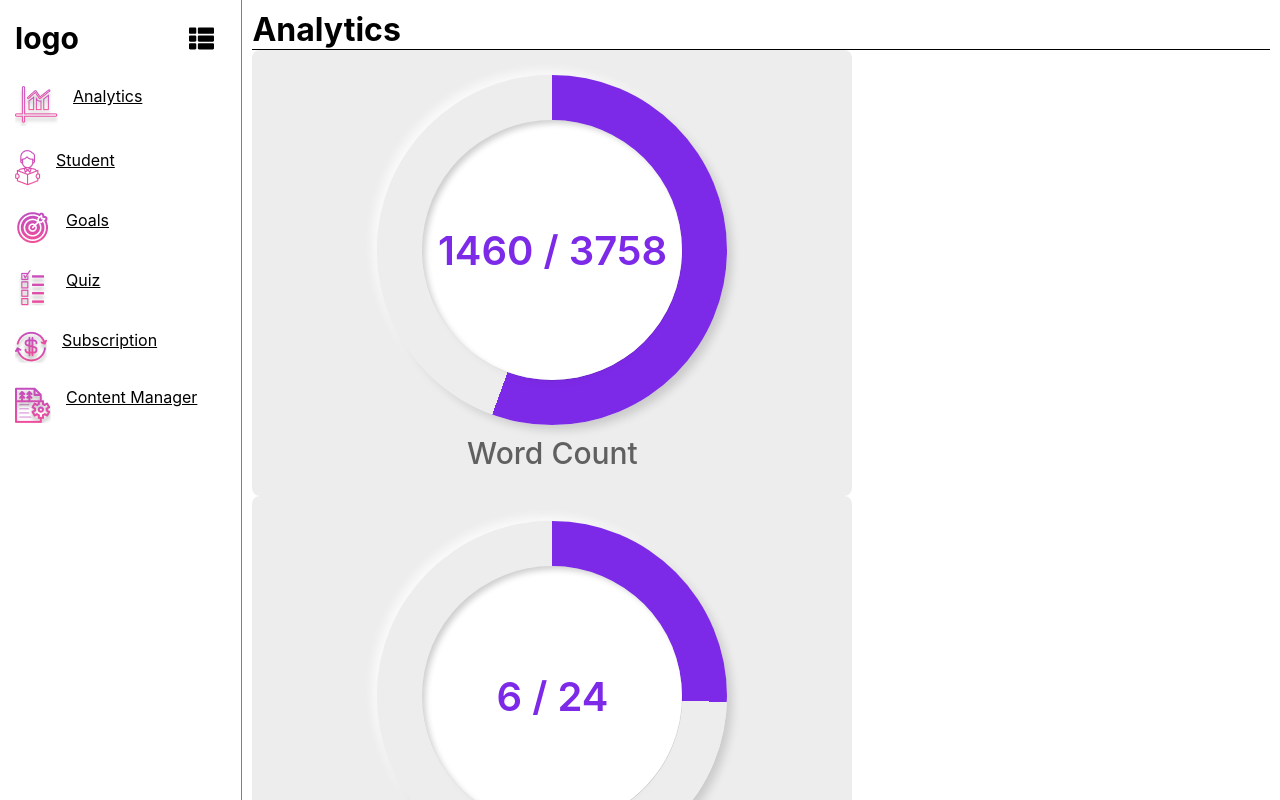
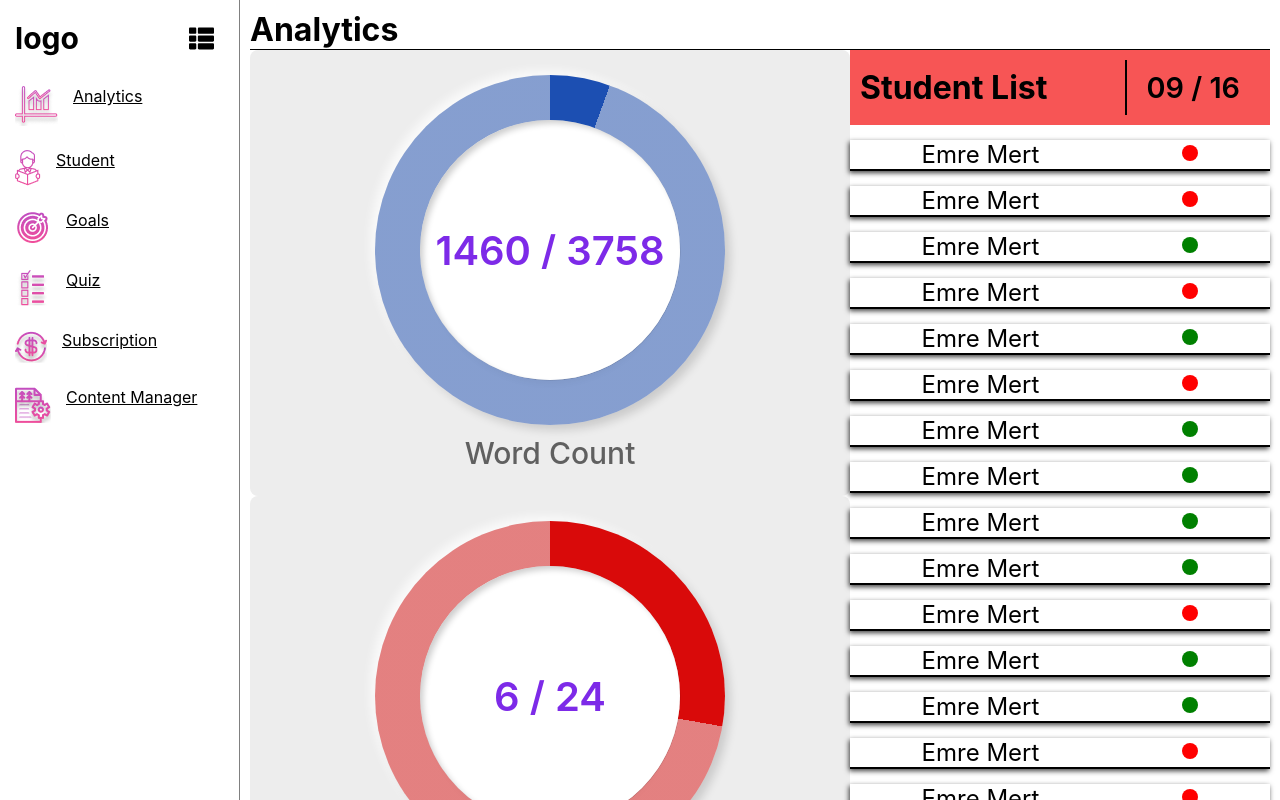
Before and after one commit to emremrt98/Admin-Panel, a React (Create React App) app: page / in a window 1280 px wide. Shown: the top 800 px of the page. Built offline with nearby package versions, Linux system fonts and the light colour scheme.

Commit message:
second commit

```diff
--- a/src/pages/analytics.jsx
+++ b/src/pages/analytics.jsx
@@ -1,49 +1,148 @@
 import React from 'react';
 import "./analytics/analytic.css"
 import Analytic from './analytics/analytic'
+import { BsFillCircleFill } from "react-icons/bs";
 
+
+
+function analytics() {
 
     const analyticTable = [
         {
             id: 1,
             value: 1460,
             maxValue: 3758,
-        name: "Word Count"
+            name: "Word Count",
+            color: "conic-gradient(#1C4FB2 20deg, #1c4eb27e 0deg)"
         },
         {
             id: 2,
             value: 6,
             maxValue: 24,
-        name: "Spending Time"
+            name: "Spending Time",
+            color: "conic-gradient(#D90A0A 100deg, #d90a0a7a 0deg)"
         },
         {
             id: 3,
             value: 75,
             maxValue: 100,
-        name: "Arrive Target"
+            name: "Arrive Target",
+            color: "conic-gradient(#50A663 270deg, #50a6637a 0deg)"
         },
         {
             id: 4,
             value: 3,
             maxValue: 24,
-        name: "Spending Time for Game"
+            name: "Spending Time for Game",
+            color: "conic-gradient(#CD9E42 50deg, #cd9f4288 0deg)"
         }
     ]
 
-function analytics() {
+    const studentList = [
+        {
+            name: "Emre Mert",
+            isActive: false
+        },
 
+        {
+            name: "Emre Mert",
+            isActive: false
+        },
+
+        {
+            name: "Emre Mert",
+            isActive: true
+        },
+
+        {
+            name: "Emre Mert",
+            isActive: false
+        },
+
+        {
+            name: "Emre Mert",
+            isActive: true
+        },
+
+        {
+            name: "Emre Mert",
+            isActive: false
+        },
+
+        {
+            name: "Emre Mert",
+            isActive: true
+        },
+
+        {
+            name: "Emre Mert",
+            isActive: true
+        },
+
+        {
+            name: "Emre Mert",
+            isActive: true
+        },
+
+        {
+            name: "Emre Mert",
+            isActive: true
+        },
+
+        {
+            name: "Emre Mert",
+            isActive: false
+        },
+        {
+            name: "Emre Mert",
+            isActive: true
+        },
+
+        {
+            name: "Emre Mert",
+            isActive: true
+        },
+
+        {
+            name: "Emre Mert",
+            isActive: false
+        },
+        {
+            name: "Emre Mert",
+            isActive: false
+        },
+        {
+            name: "Emre Mert",
+            isActive: false
+        }
+
+    ]
     return (
         <div>
             <div style={{ borderBottom: '1px solid black' }}>
                 <h1>Analytics</h1>
             </div>
             <div className='main-contain'>
-            <Analytic data = {analyticTable[0]} rank = "conic-gradient(#7d2ae8 200deg, #ededed 0deg)"/>
-            <Analytic data = {analyticTable[1]} rank = "conic-gradient(#7d2ae8 92deg, #ededed 0deg)"/>
-            <Analytic data = {analyticTable[2]} rank = "conic-gradient(#7d2ae8 268deg, #ededed 0deg)"/>
-            <Analytic data = {analyticTable[3]} rank = "conic-gradient(#7d2ae8 30deg, #ededed 0deg)"/>
+                <div className='contain'>
+                    <Analytic data={analyticTable[0]} rank={analyticTable[0].color} />
+                    <Analytic data={analyticTable[1]} rank={analyticTable[1].color} />
+                    <Analytic data={analyticTable[2]} rank={analyticTable[2].color} />
+                    <Analytic data={analyticTable[3]} rank={analyticTable[3].color} />
+                </div>
+
+                <div>
+                    <div className="head">
+                        <h2 className='header'>Student List</h2>
+                        <p className='userCount'>09 / 16</p>
+                    </div>
+                    <div className="student">
+                        {
+                            studentList.map((person, index) => (<p key={index} className='information' ><span className='person'>{person.name}</span> <span><BsFillCircleFill className='activeUser'  style={person.isActive ? { "color": "green" } : { "color": "red" }} /></span></p>))
+                        }
                     </div>
                 </div>
+            </div>
+        </div >
 
     );
 };
--- a/src/pages/analytics/analytic.css
+++ b/src/pages/analytics/analytic.css
@@ -9,11 +9,17 @@
     align-items: center;
 
 }
-.main-contain{
+
+.main-contain {
+    display: flex;
+}
+
+.contain {
     display: flex;
     width: 75%;
     flex-wrap: wrap;
 }
+
 .circular-progress {
     position: relative;
     height: 350px;
@@ -37,6 +43,8 @@
         -0.5px -0.5px 0px -1px rgba(255, 255, 255, 1), 0.5px 0.5px 0px rgba(0, 0, 0, 0.15), 0px 12px 10px -10px rgba(0, 0, 0, 0.05);
 }
 
+
+
 .progress-value {
     position: relative;
     font-size: 40px;
@@ -53,3 +61,46 @@
     font-weight: 500;
     color: #606060;
 }
+
+.head {
+    background-color: rgba(245, 43, 43, 0.8);
+    padding: 10px;
+    width: 420px;
+    display: flex;
+    align-items: center;
+    justify-content: space-between;
+}
+
+.header {
+    font-size: 2rem;
+}
+
+.userCount {
+    font-size: 1.8rem;
+    font-weight: 600;
+    border-left: 2px solid;
+    padding: 10px 20px;
+}
+
+
+
+.information {
+
+    margin-top: 15px;
+    border-bottom: 2px solid;
+    -webkit-box-shadow: -1px 2px 5px 0px rgba(0, 0, 0, 0.75);
+    -moz-box-shadow: -1px 2px 5px 0px rgba(0, 0, 0, 0.75);
+    box-shadow: -1px 2px 5px 0px rgba(0, 0, 0, 0.75);
+    display: flex;
+    align-items: center;
+    justify-content: space-around;
+    cursor: pointer;
+}
+
+.information:hover{
+    background-color: aliceblue;
+}
+
+.person {
+    font-size: 1.5rem;
+}
--- a/src/pages/analytics/analytic.jsx
+++ b/src/pages/analytics/analytic.jsx
@@ -1,16 +1,14 @@
 import { useState } from "react";
 
 export default function Analytic({ data, rank }) {
-    console.log(rank);
-    //const [colorValue, setColorValue] = useState(rank)
-    //console.log(colorValue);
+    const [color, setColor] = useState(0);
     return (
 
         <div className="general-analytic">
 
             <div className="general-container" >
                 <div className='inner' >
-                    <div className="circular-progress" style={{"background": rank}}>
+                    <div className="circular-progress" style={{ "background": rank }}>
                         <span className="progress-value">{`${data.value} / ${data.maxValue}`}</span>
                     </div>
                     <span className="text">{data.name}</span>
```
Lines whose indentation alone changed are shown as unchanged.
